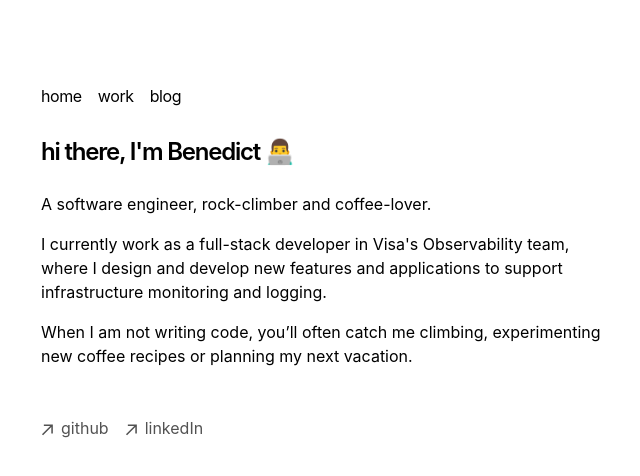
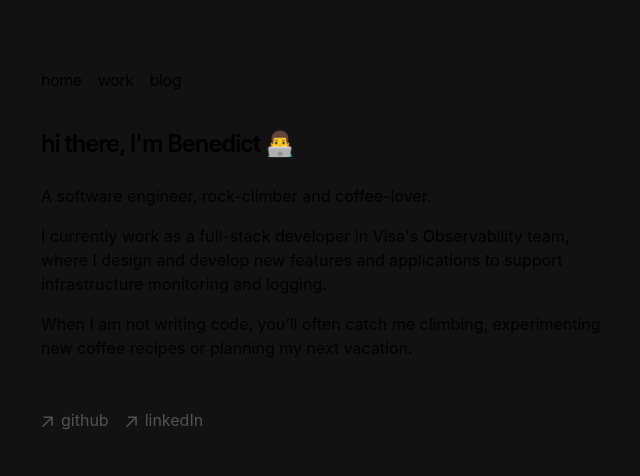
Before and after one commit to chensxb97/chensxb97.github.io, a Next.js app: page / in a window 1280 px wide. Shown: the top 476 px of the page, without its empty margins (311-951 px from the left). Built offline with nearby package versions, Linux system fonts and the light colour scheme.

Commit message:
finalised layout

```diff
--- a/app/components/nav.tsx
+++ b/app/components/nav.tsx
@@ -14,7 +14,7 @@ const navItems = {
 
 export function Navbar() {
   return (
-    <aside className="-ml-[8px] mb-6 tracking-tight">
+    <aside className="-ml-[8px] mb-8 tracking-tight">
       <div className="lg:sticky lg:top-20">
         <nav
           className="flex flex-row items-start relative px-0 pb-0 fade md:overflow-auto scroll-pr-6 md:relative"
--- a/app/global.css
+++ b/app/global.css
@@ -32,6 +32,7 @@
 
 html {
   min-width: 360px;
+  background-color: #121212
 }
 
 .prose .anchor {
--- a/app/layout.tsx
+++ b/app/layout.tsx
@@ -52,7 +52,7 @@ export default function RootLayout({
         GeistMono.variable
       )}
     >
-      <body className="antialiased max-w-xl mb-40 flex flex-col md:flex-row mx-4 mt-8 lg:mx-auto">
+      <body className="antialiased max-w-xl mb-40 flex flex-col md:flex-row mx-4 mt-4 lg:mx-auto">
         <main className="flex-auto min-w-0 mt-12 flex flex-col px-2 md:px-0">
           <Navbar />
           {children}
```
